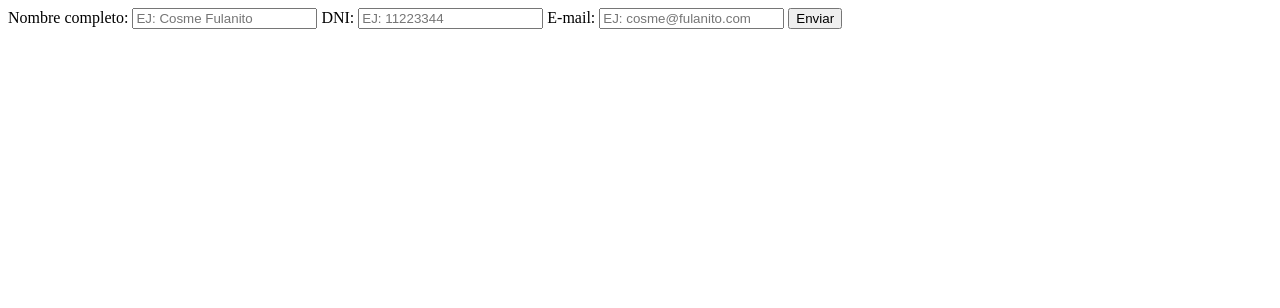
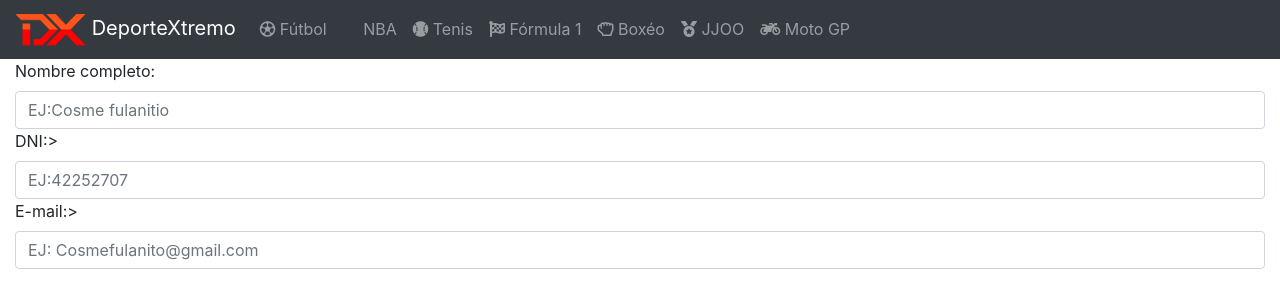
Before and after one commit to IgnacioTsaii/PWFE-M1-05, a website: page public/formulario.html in a window 1280 px wide. Drawn offline with nearby package versions, Linux system fonts and the light colour scheme.

Commit message:
making the HTML form

```diff
--- a/public/formulario.html
+++ b/public/formulario.html
@@ -1,13 +1,90 @@
-<form action="enviar/" method="post">
+<!doctype html>
+<html lang="es-AR">
+  <head>
+    <!-- Required meta tags -->
+    <meta charset="utf-8">
+    <meta name="viewport" content="width=device-width, initial-scale=1, shrink-to-fit=no">
 
-    <label for="nombre">Nombre completo:</label>
-    <input type="text" name="nombre" class="form-control" placeholder="EJ: Cosme Fulanito">
+    <!-- Bootstrap CSS -->
+    <link rel="stylesheet" href="https://stackpath.bootstrapcdn.com/bootstrap/4.3.1/css/bootstrap.min.css" integrity="sha384-ggOyR0iXCbMQv3Xipma34MD+dH/1fQ784/j6cY/iJTQUOhcWr7x9JvoRxT2MZw1T" crossorigin="anonymous">
+    <link href="https://fonts.googleapis.com/css?family=Raleway:400,700,900" rel="stylesheet">
+    <link rel="stylesheet" href="https://use.fontawesome.com/releases/v5.8.2/css/all.css" integrity="sha384-oS3vJWv+0UjzBfQzYUhtDYW+Pj2yciDJxpsK1OYPAYjqT085Qq/1cq5FLXAZQ7Ay" crossorigin="anonymous">
+    <title>DX-DeporteXtremo</title>
 
-    <label for="dni">DNI:</label>
-    <input type="number" name="dni" class="form-control" placeholder="EJ: 11223344">
+    <style>
+      body {
+        font-family: "Raleway", sans-serif,
+      }
+    </style>
+  </head>
 
-    <label for="nombre">E-mail:</label>
-    <input type="email" name="correo" class="form-control" placeholder="EJ: cosme@fulanito.com">
+  <body>
 
-    <input type="submit" value="Enviar" class="btn btn-primary">
-</form>
+<!-- Inicio de menú -->
+  <nav class="navbar navbar-expand-lg navbar-dark bg-dark">
+    <a class="navbar-brand" href="#">
+      <img src="img/logo.png">
+    DeporteXtremo
+  </a>
+
+    <button class="navbar-toggler" type="button" data-toggle="collapse" data-target="#menu" aria-controls="menu" aria-expanded="false" aria-label="Toggle navigation">
+      <span class="navbar-toggler-icon"></span>
+    </button>
+      <div class="collapse navbar-collapse" id="menu">
+        <ul class="navbar-nav text-center">
+          <li class="nav-item ">
+            <a class="nav-link" href="#"><i class="far fa-futbol"></i> Fútbol</a>
+          </li>
+          <li class="nav-item">
+            <a class="nav-link" href="#"><i class="far  fa-basketball-ball"></i> NBA</a>
+          </li>
+           <li class="nav-item">
+            <a class="nav-link" href="#"><i class="fas fa-baseball-ball"></i> Tenis</a>
+           </li>
+          <li class="nav-item">
+            <a class="nav-link" href="#"><i class="fas fa-flag-checkered"></i> Fórmula 1</a>
+          </li>
+          <li class="nav-item">
+            <a class="nav-link" href="#"><i class="far fa-hand-rock"></i> Boxéo</a>
+          </li>
+          <li class="nav-item">
+            <a class="nav-link" href="#"><i class="fas fa-medal"></i> JJOO</a>
+          </li>
+          <li class="nav-item">
+            <a class="nav-link" href="#"><i class="fas fa-motorcycle"></i> Moto GP</a>
+          </li>
+        </ul>
+      </div>
+  </nav>
+<!-- Fin de menú -->
+<!-- Inicio Slider -->
+
+<!--Fin Slider -->
+
+    <main class="container-fluid">
+
+      <form action="???" method="???">
+
+        <label for="nombre">Nombre completo: </label>
+        <input type="text" name="nombre" class="form-control" placeholder="EJ:Cosme fulanitio">
+        <label for="dni">DNI:></label>
+        <input type="number" name="dni" class="form-control" placeholder="EJ:42252707">
+
+        <label for="email">E-mail:> </label>
+        <input type="email" name="correo" class="form-control" placeholder="EJ: Cosmefulanito@gmail.com">
+      </form>
+
+
+    </main>
+
+    <!-- Optional JavaScript -->
+    <!-- jQuery first, then Popper.js, then Bootstrap JS -->
+    <script src="https://code.jquery.com/jquery-3.3.1.slim.min.js" integrity="sha384-q8i/X+965DzO0rT7abK41JStQIAqVgRVzpbzo5smXKp4YfRvH+8abtTE1Pi6jizo" crossorigin="anonymous"></script>
+    <script src="https://cdnjs.cloudflare.com/ajax/libs/popper.js/1.14.7/umd/popper.min.js" integrity="sha384-UO2eT0CpHqdSJQ6hJty5KVphtPhzWj9WO1clHTMGa3JDZwrnQq4sF86dIHNDz0W1" crossorigin="anonymous"></script>
+    <script src="https://stackpath.bootstrapcdn.com/bootstrap/4.3.1/js/bootstrap.min.js" integrity="sha384-JjSmVgyd0p3pXB1rRibZUAYoIIy6OrQ6VrjIEaFf/nJGzIxFDsf4x0xIM+B07jRM" crossorigin="anonymous"></script>
+    <script src="js/main.js"></script>
+    <script>
+
+  </script>
+  </body>
+</html>
```
